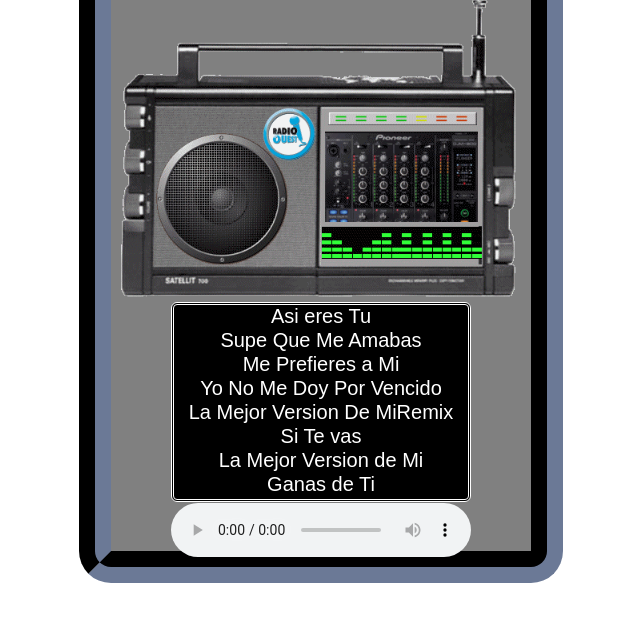
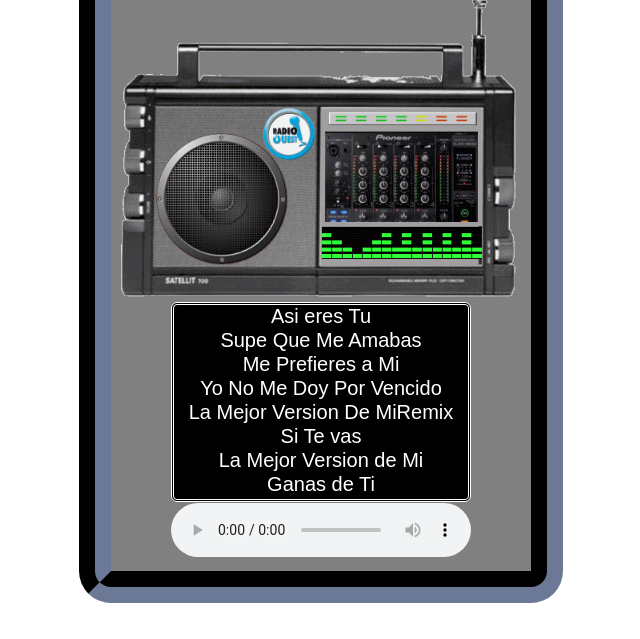
Before and after one commit to JUANCITOPENA/JPVMusic, a plain HTML site: page index.html in a window 1280 px wide. Shown: the part 161-800 px from the top of the page, without its empty margins (319-959 px from the left). Drawn offline with Linux system fonts and the light colour scheme.

Commit message:
Update styles.css

```diff
--- a/styles.css
+++ b/styles.css
@@ -11,7 +11,7 @@
     margin-left: auto;
     margin-right: auto;
     width: 420px;
-    height: 630px;
+    height: 650px;
     border: 12px solid #ccc;
     border-radius: 35px;
     border: groove 2em #2f3542;
```
